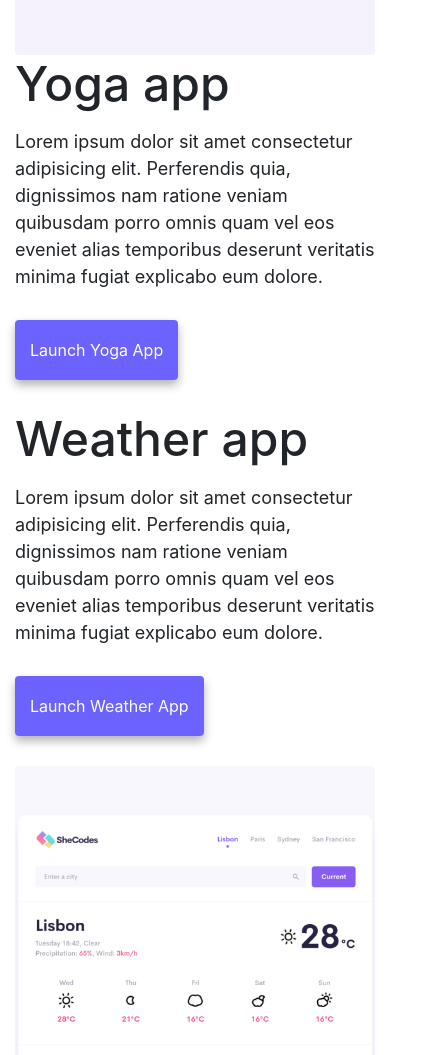
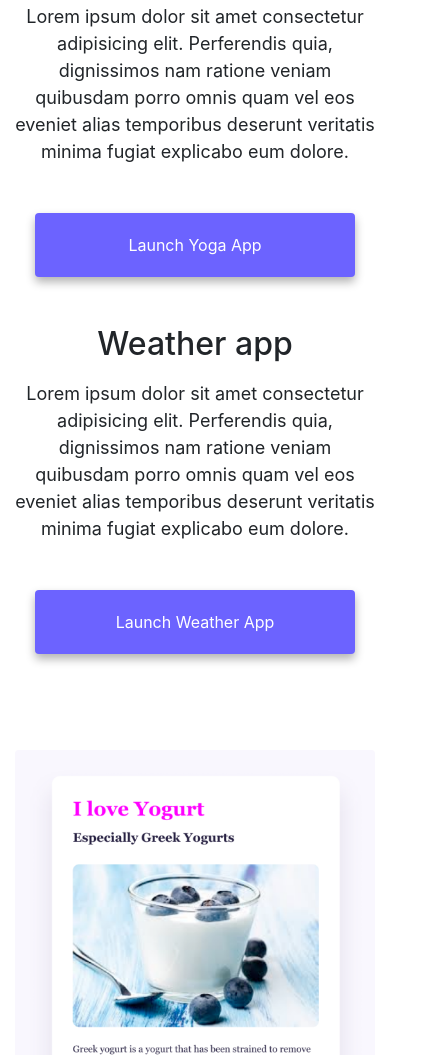
Before and after one commit to yasmeencardenas/shecodes-res-week3-project, a plain HTML site: page index.html in a window 390 px wide. Shown: the part 945-2000 px from the top of the page, 440 px wide, since content can reach past the window. Drawn offline with nearby package versions, Linux system fonts and the light colour scheme.

Commit message:
Made the website a lot more responsive

```diff
--- a/index.html
+++ b/index.html
@@ -92,14 +92,14 @@
     </div>
     <div class="container">
       <div class="row">
-        <div class="col-md-6">
+        <div class="col-sm-6">
           <img
             src="/images/yoga.png"
             alt="Yoga project"
             class="img-fluid rounded"
           />
         </div>
-        <div class="col-md-6">
+        <div class="col-sm-6">
           <h2 class="mb-3">Yoga app</h2>
           <p>
             Lorem ipsum dolor sit amet consectetur adipisicing elit. Perferendis
@@ -108,14 +108,14 @@
             explicabo eum dolore.
           </p>
           <div class="mt-5">
-            <a href="#" class="primary-link" title="Yoga project"
+            <a href="#" class="primary-link project-link" title="Yoga project"
               >Launch Yoga App</a
             >
           </div>
         </div>
       </div>
       <div class="row mt-5">
-        <div class="col-md-6">
+        <div class="col-sm-6">
           <h2 class="mb-3">Weather app</h2>
           <p>
             Lorem ipsum dolor sit amet consectetur adipisicing elit. Perferendis
@@ -124,28 +124,28 @@
             explicabo eum dolore.
           </p>
           <div class="mb-5 mt-5">
-            <a href="#" class="primary-link" title="Weather project"
+            <a href="#" class="primary-link project-link" title="Weather project"
               >Launch Weather App</a
             >
           </div>
         </div>
-        <div class="col-md-6">
+        <div class="col-sm-6">
           <img
             src="/images/weather.png"
-            class="img-fluid rounded"
+            class="img-fluid rounded d-none d-sm-block"
             alt="Weather project"
           />
         </div>
       </div>
       <div class="row mt-5">
-        <div class="col-md-6">
+        <div class="col-sm-6">
           <img
             src="/images/yogurt.png"
             class="img-fluid rounded"
             alt="Yogurt project"
           />
         </div>
-        <div class="col-md-6">
+        <div class="col-sm-6">
           <h2 class="mb-3">Yogurt app</h2>
           <p>
             Lorem ipsum dolor sit amet consectetur adipisicing elit. Perferendis
@@ -154,7 +154,7 @@
             explicabo eum dolore.
           </p>
           <div class="mt-5">
-            <a href="#" class="primary-link" title="Yogurt project"
+            <a href="#" class="primary-link project-link" title="Yogurt project"
               >Launch Yogurt App</a
             >
           </div>
--- a/src/styles.css
+++ b/src/styles.css
@@ -5,7 +5,7 @@
 }
 
 body {
-  margin-top: 100px;
+  margin: 100px 0;
 }
 
 h1,
@@ -52,6 +52,9 @@ p {
   color: white;
 }
 
+.primary-link:hover {
+    color: white;
+}
 .secondary-link {
   border-radius: 4px;
   padding: 20px 15px;
@@ -86,3 +89,24 @@ p {
 .email-link:hover {
   text-decoration: underline;
 }
+
+@media (max-width: 576px) {
+  h1 {
+    font-size: 48px;
+    line-height: 1.5;
+  }
+  h2 {
+    font-size: 32px;
+    text-align: center;
+  }
+
+  p {
+    text-align: center;
+  }
+
+  .project-link {
+    display: block;
+    text-align: center;
+    margin: 0 20px;
+  }
+}
```
Also changed, not shown: about.html (+3 -3 lines).
